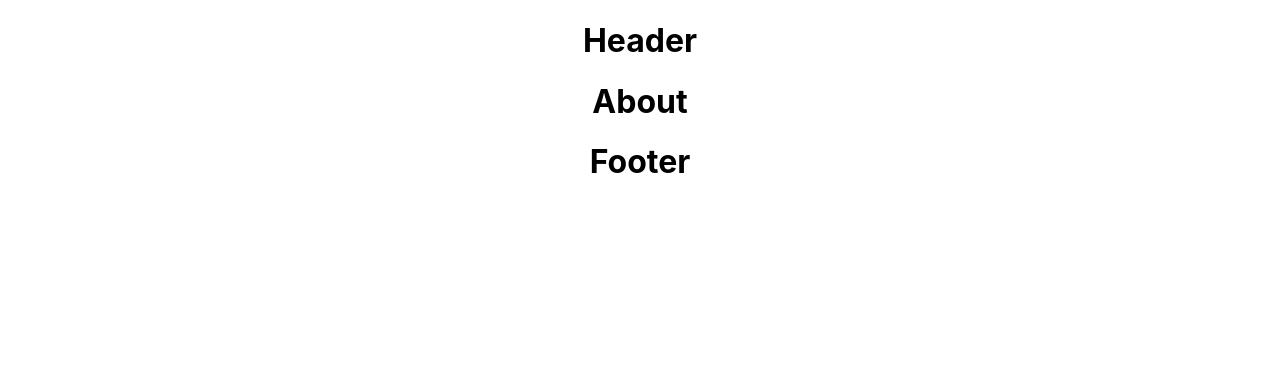
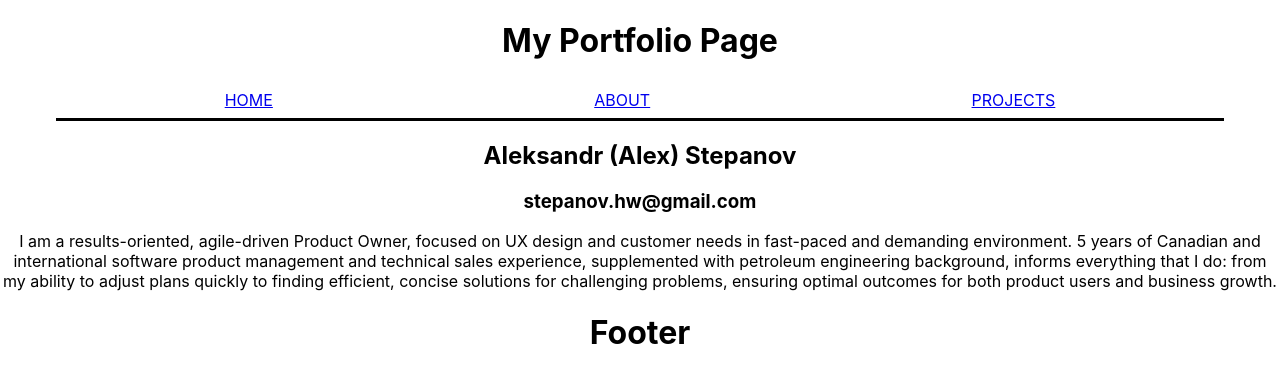
Before and after one commit to stepanovcodes/react-portfolio, a React (Create React App) app: page /about in a window 1280 px wide. Shown: the top 382 px of the page. Built offline with nearby package versions, Linux system fonts and the light colour scheme.

Commit message:
Stubbing out the Navigation, About Page, Projects

```diff
--- a/src/components/Header.jsx
+++ b/src/components/Header.jsx
@@ -1,5 +1,34 @@
-function Header(props) {
-    return <h1>Header</h1>;
-  }
+import { Link } from "react-router-dom";
 
-  export default Header;
+function Header() {
+
+  //an example of an inline style for the nav tag for an initial layout - later additions, or
+
+  const navStyle = {
+    display: "flex",
+    justifyContent: "space-around",
+    borderBottom: ".2rem solid black",
+    padding: ".5rem",
+    width: "90%",
+    margin: "auto",
+  };
+
+  return (
+    <header>
+      <h1>My Portfolio Page</h1>
+      <nav style={navStyle}>
+        <Link to="/">
+          <div>HOME</div>
+        </Link>
+        <Link to="/about">
+          <div>ABOUT</div>
+        </Link>
+        <Link to="/projects">
+          <div>PROJECTS</div>
+        </Link>
+      </nav>
+    </header>
+  );
+}
+
+export default Header;
--- a/src/pages/About.jsx
+++ b/src/pages/About.jsx
@@ -1,5 +1,36 @@
-function About(props) {
-    return <h1>About</h1>;
-  }
+import { useState, useEffect } from "react";
 
-  export default About;
+function About() {
+  // create state to hold about data
+  const [about, setAbout] = useState(null);
+
+  // create function to make api call
+  const getAboutData = async () => {
+
+		// make api call and get response
+    const response = await fetch("./about.json");
+
+		// turn response into javascript object
+    const data = await response.json();
+
+		// set the about state to the data
+    setAbout(data);
+  };
+
+  // make an initial call for the data inside a useEffect, so it only happens once on component load
+  useEffect(() => { getAboutData() } , []);
+
+  // define a function that will return the JSX needed once we get the data
+  const loaded = () => (
+    <div>
+      <h2>{about.name}</h2>
+      <h3>{about.email}</h3>
+      <p>{about.bio}</p>
+    </div>
+  );
+
+  // if data arrives return the result of loaded, if not, an h1 that says loading
+  return about ? loaded() : <h1>Loading...</h1>;
+}
+
+export default About;
--- a/src/pages/Projects.jsx
+++ b/src/pages/Projects.jsx
@@ -1,5 +1,43 @@
+import { useState, useEffect } from "react";
+
 function Projects(props) {
-    return <h1>Projects</h1>;
-  }
+  // create state to hold projects
+  const [projects, setProjects] = useState(null);
 
-  export default Projects;
+  //create function to make api call
+  const getProjectsData = async () => {
+
+		//make api call and get response
+    const response = await fetch("./projects.json");
+
+		// turn response into javascript object
+    const data = await response.json();
+
+		// set the projects state to the data
+    setProjects(data);
+
+  };
+
+  // make an initial call for the data inside a useEffect, so it only happens once on component load
+  useEffect(() => getProjectsData(), []);
+
+  // define a function that will return the JSX needed once we get the data
+  const loaded = () => {
+    return projects.map((project) => (
+      <div>
+        <h1>{project.name}</h1>
+        <img src={project.image} />
+        <a href={project.git}>
+          <button>Github</button>
+        </a>
+        <a href={project.live}>
+          <button>live site</button>
+        </a>
+      </div>
+    ));
+  };
+
+  return projects ? loaded() : <h1>Loading...</h1>;
+}
+
+export default Projects;
```
Also changed, not shown: 1 other file (tests, documents, lock files or other folders).
